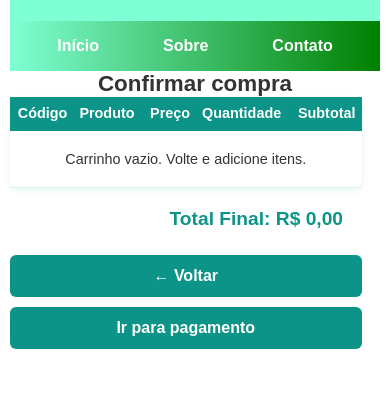
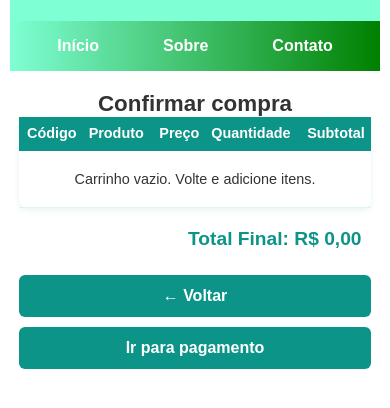
Before and after one commit to rjhalmeman/dw1-modelo-4bim, a website: page frontend/visaoCliente/finalizar/finalizar.html in a window 390 px wide. Shown: the part 58-466 px from the top of the page. Drawn offline with Linux system fonts and the light colour scheme.

Commit message:
[2025-11-16 09:41] Commit automático

```diff
--- a/frontend/visaoCliente/finalizar/finalizar.css
+++ b/frontend/visaoCliente/finalizar/finalizar.css
@@ -9,6 +9,8 @@ body {
   font-family: Arial, sans-serif;
   background: white;
   color: #333;
+  /* Remove text-align: center; do body se quiser centralizar apenas o conteúdo principal */
+  /* Deixei, pois centraliza o h1 "Confirmar compra" */
   text-align: center;
 }
 
@@ -16,6 +18,8 @@ body {
 header {
   padding: 0rem 0rem 0rem 0rem;
   background-color: aquamarine;
+  margin-bottom: 20px;
+  /* Adicionado para separar o header do conteúdo */
 }
 
 header h1 {
@@ -90,7 +94,7 @@ header h1 {
   display: block;
 }
 
-/* ======= Tabela ======= */
+/* ======= Tabela (Centralização) ======= */
 #lista-finalizar {
   background-color: #ffffff;
   border-radius: 8px;
@@ -99,6 +103,10 @@ header h1 {
   max-width: 800px;
   border-collapse: collapse;
   margin-bottom: 20px;
+  margin-left: auto;
+  /* NOVO */
+  margin-right: auto;
+  /* NOVO */
 }
 
 #lista-finalizar thead {
@@ -122,23 +130,22 @@ header h1 {
   background-color: #f0fdfa;
 }
 
-/* NOVO: Alinhamento das colunas de valores à direita */
-/* Seleciona o cabeçalho das colunas "Preço", "Subtotal" e "Código" (3ª e 5ª) */
+/* Alinhamento das colunas de valores à direita */
+/* Seleciona o cabeçalho das colunas "Código", "Preço" e "Subtotal" (1ª, 3ª e 5ª) */
 #lista-finalizar th:nth-child(1),
 #lista-finalizar th:nth-child(3),
 #lista-finalizar th:nth-child(5) {
   text-align: right;
 }
 
-/* Seleciona as células de dados das colunas "Preço", "Subtotal" e "Código" */
+/* Seleciona as células de dados das colunas "Código", "Preço" e "Subtotal" */
 #lista-finalizar td:nth-child(1),
 #lista-finalizar td:nth-child(3),
 #lista-finalizar td:nth-child(5) {
   text-align: right;
 }
-/* FIM NOVO ALINHAMENTO */
 
-/* ======= Total ======= */
+/* ======= Total (Centralização) ======= */
 #total-final {
   font-size: 1.4rem;
   font-weight: bold;
@@ -147,17 +154,24 @@ header h1 {
   text-align: right;
   width: 90%;
   max-width: 800px;
+  margin-left: auto;
+  /* NOVO */
+  margin-right: auto;
+  /* NOVO */
 }
 
-/* ======= Botões e Container de Botões (Ajuste para posicionamento) ======= */
-/* NOVO: Container para os botões */
+/* ======= Botões e Container de Botões (Centralização) ======= */
 .container-botoes {
   display: flex;
-  justify-content: space-between; /* Alinha o primeiro à esquerda e o último à direita */
+  justify-content: space-between;
   align-items: center;
   width: 90%;
   max-width: 800px;
   margin-top: 25px;
+  margin-left: auto;
+  /* NOVO */
+  margin-right: auto;
+  /* NOVO */
 }
 
 button {
@@ -170,7 +184,7 @@ button {
   font-weight: 600;
   cursor: pointer;
   transition: background-color 0.3s;
-  margin-top: 0; /* Garante que a margem seja controlada pelo .container-botoes */
+  margin-top: 0;
 }
 
 button:hover {
@@ -203,9 +217,9 @@ button:hover {
 
   /* Ajuste responsivo dos botões */
   .container-botoes {
-    width: 95%; /* Ajusta para o novo width da tabela */
-    flex-direction: column; /* Empilha os botões */
-    gap: 10px; /* Espaçamento entre os botões empilhados */
+    width: 95%;
+    flex-direction: column;
+    gap: 10px;
   }
 
   .container-botoes button {
@@ -219,6 +233,7 @@ button:hover {
   #lista-finalizar th:nth-child(5) {
     text-align: right;
   }
+
   #lista-finalizar td:nth-child(1),
   #lista-finalizar td:nth-child(3),
   #lista-finalizar td:nth-child(5) {
--- a/frontend/visaoCliente/finalizar/finalizar.js
+++ b/frontend/visaoCliente/finalizar/finalizar.js
@@ -163,9 +163,9 @@ async function enviarDadosParaBD() {
         alert(`Pedido ${dados.id_pedido} \n\n` + aux);
 
         // Limpa carrinho e volta à página inicial
-        // MUDANÇA: Limpando o sessionStorage
-        sessionStorage.removeItem('carrinho');
-        window.location.href = 'index.html';
+
+        // sessionStorage.removeItem('carrinho');
+        window.location.href = './../pagamento/pagamento.html';
 
     } catch (erro) {
         console.error('❌ Erro ao enviar pedido:', erro);
```
Lines whose indentation alone changed are shown as unchanged.
